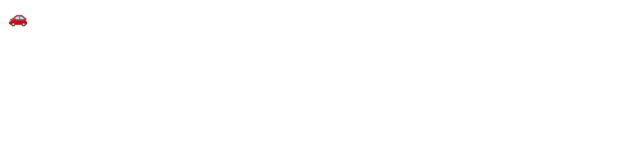
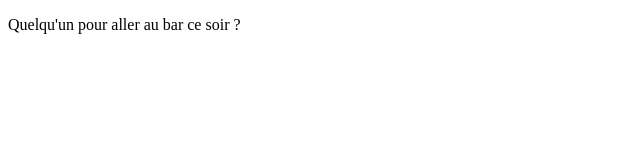
Before and after one commit to tristan342/GitFork, a plain HTML site: page index.html in a window 1280 px wide. Shown: the whole page, without its empty margins (0-640 px from the left). Drawn offline with Linux system fonts and the light colour scheme.

Commit message:
build: ask a question
ask a question to know if someone is up to go out tonight

my footer is awesome

```diff
--- a/index.html
+++ b/index.html
@@ -8,7 +8,8 @@
 </head>
 <body>
 
-    🚗
+    <p>Quelqu'un pour aller au bar ce soir ?</p>
+
 
 </body>
 </html>
```
